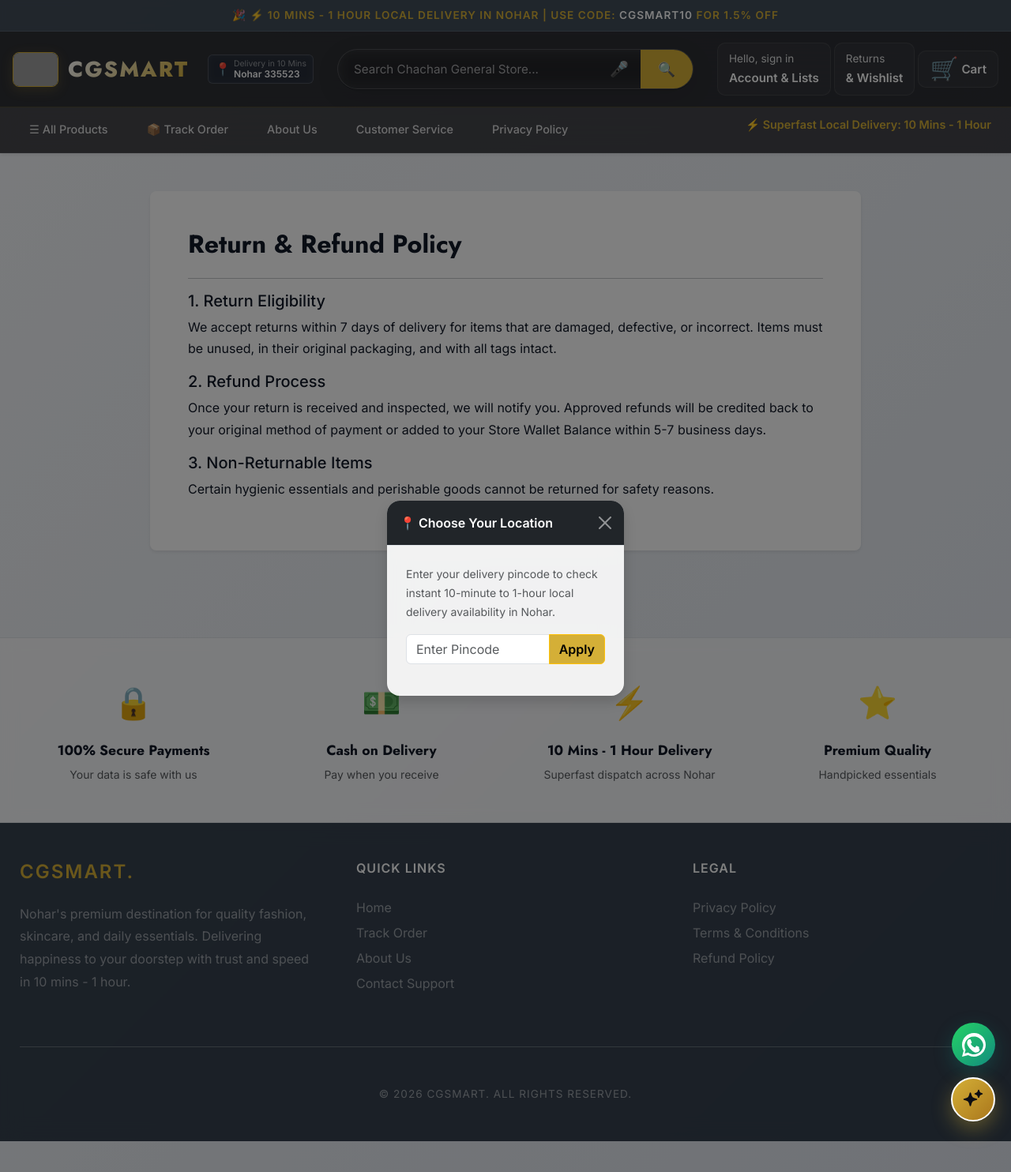
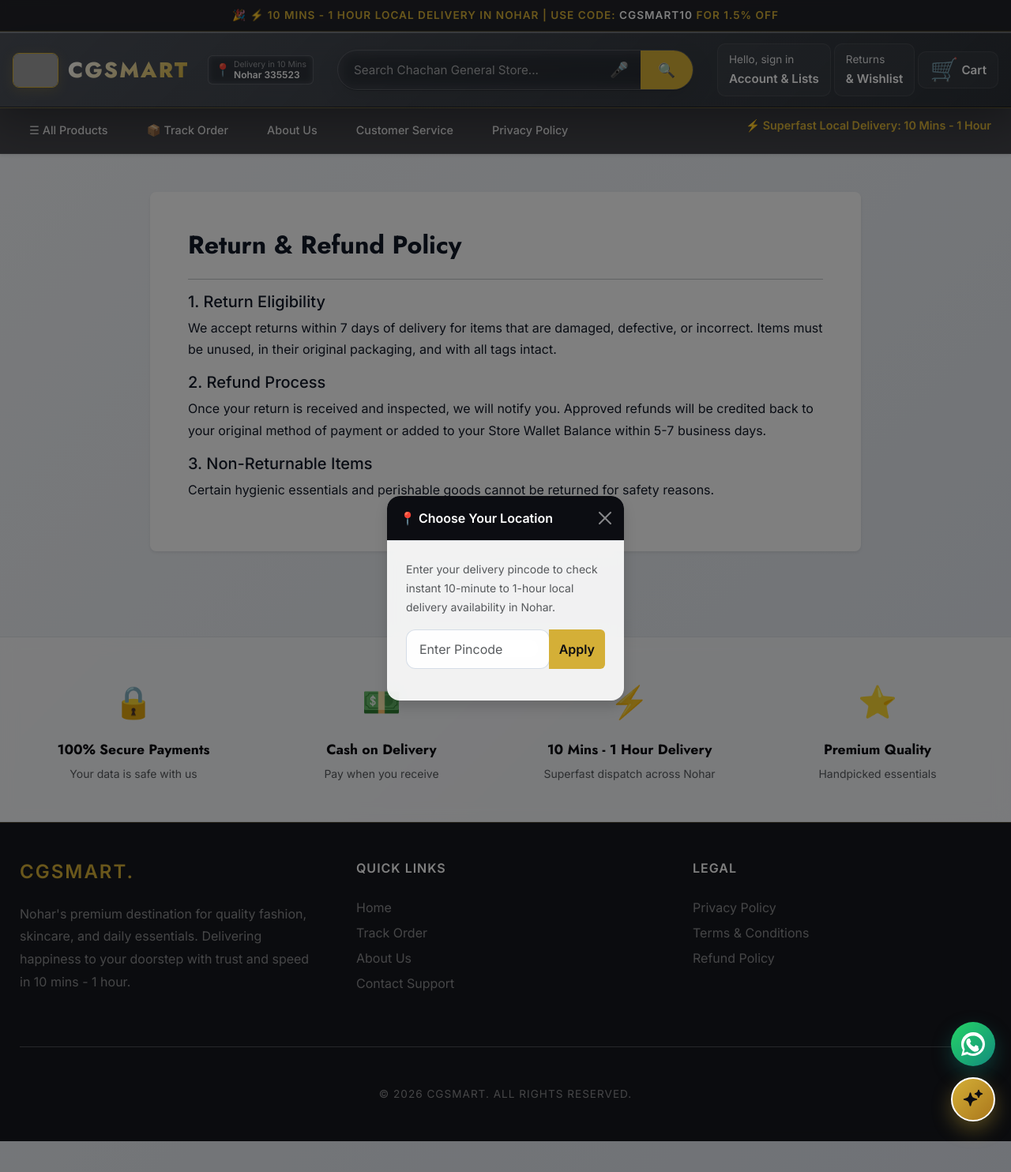
Before and after one commit to pankajchachan2008-rgb/my-online-store, a Django app: page /refund-policy/ in a window 1280 px wide, after a click that opens the changed part. Shown: the top 1484 px of the page at 79% size. Run offline with Django 5.2, Linux system fonts and the light colour scheme; grey boxes are pictures that could not be loaded.

Commit message:
new base code styel

```diff
--- a/products/templates/base.html
+++ b/products/templates/base.html
@@ -22,7 +22,7 @@
 
     <!-- 🌟 PWA & Theme Colors -->
     <link rel="manifest" href="/manifest.json">
-    <meta name="theme-color" content="#232F3E">
+    <meta name="theme-color" content="#0c0d12">
     <link rel="apple-touch-icon" href="https://res.cloudinary.com/mqge4pqj/image/upload/v1784787760/cgs_copy_ppnqnx.jpg">
 
     <!-- Bootstrap CSS -->
@@ -40,8 +40,8 @@
             --primary-luxury: #0c0d12;
             --accent-gold: #D4AF37;
             --accent-champagne: #F3E5AB;
-        --glass-surface: rgba(255, 255, 255, 0.65);
-        --glass-border: rgba(255, 255, 255, 0.8);
+            --glass-surface: rgba(255, 255, 255, 0.7);
+            --glass-border: rgba(255, 255, 255, 0.9);
         }
 
         /* 🌟 TRUE LUXURY CRYSTAL GLASS BACKGROUND */
@@ -58,15 +58,25 @@
             overflow-x: hidden;
         }
 
-    /* 💎 HIGH-END BOUTIQUE NAVBAR */
+        /* 💎 REAL 3D CRYSTAL GLASS NAVBAR */
         .premium-navbar {
-        background-color: rgba(12, 13, 18, 0.85) !important;
-        backdrop-filter: blur(25px);
-        -webkit-backdrop-filter: blur(25px);
+            background: linear-gradient(
+                135deg,
+                rgba(20, 25, 35, 0.75) 0%,
+                rgba(10, 14, 20, 0.85) 100%
+            ) !important;
+            backdrop-filter: blur(30px) saturate(200%);
+            -webkit-backdrop-filter: blur(30px) saturate(200%);
             padding: 14px 0;
             color: white;
             z-index: 1040;
-        border-bottom: 1px solid rgba(212, 175, 55, 0.2);
+            border-top: 1px solid rgba(255, 255, 255, 0.3);
+            border-bottom: 1px solid rgba(212, 175, 55, 0.3);
+            box-shadow:
+                0 20px 40px rgba(0, 0, 0, 0.4),
+                inset 0 1px 0 0 rgba(255, 255, 255, 0.25),
+                inset 0 -1px 0 0 rgba(0, 0, 0, 0.5);
+            transition: all 0.4s ease;
         }
 
         .brand-container {
@@ -239,6 +249,86 @@
 
         @media (max-width: 991px) { body { padding-bottom: 90px; } }
 
+        /* 💎 GLOBAL CRYSTAL CARDS, TABLES & CONTAINERS */
+        .crystal-card, .card, .product-card {
+            background: rgba(255, 255, 255, 0.7) !important;
+            backdrop-filter: blur(25px) saturate(180%) !important;
+            -webkit-backdrop-filter: blur(25px) saturate(180%) !important;
+            border: 1px solid rgba(255, 255, 255, 0.9) !important;
+            border-radius: 20px !important;
+            box-shadow: 0 20px 40px rgba(0, 0, 0, 0.06), inset 0 1px 0 0 rgba(255, 255, 255, 0.8) !important;
+            transition: all 0.4s cubic-bezier(0.165, 0.84, 0.44, 1) !important;
+            color: #0f172a !important;
+        }
+
+        .crystal-card:hover, .card:hover, .product-card:hover {
+            transform: translateY(-6px);
+            border-color: rgba(212, 175, 55, 0.4) !important;
+            box-shadow: 0 30px 60px rgba(0, 0, 0, 0.1), 0 0 25px rgba(212, 175, 55, 0.15) !important;
+        }
+
+        .product-detail-container {
+            background: rgba(255, 255, 255, 0.75);
+            backdrop-filter: blur(30px);
+            -webkit-backdrop-filter: blur(30px);
+            border: 1px solid rgba(255, 255, 255, 0.95);
+            border-radius: 24px;
+            padding: 30px;
+            box-shadow: 0 25px 50px rgba(0, 0, 0, 0.08);
+        }
+
+        .table {
+            background: rgba(255, 255, 255, 0.65) !important;
+            backdrop-filter: blur(20px);
+            -webkit-backdrop-filter: blur(20px);
+            border-radius: 16px;
+            border: 1px solid rgba(255, 255, 255, 0.8) !important;
+            overflow: hidden;
+        }
+
+        .table th, .table td {
+            background: transparent !important;
+            color: #0f172a !important;
+            border-color: rgba(0, 0, 0, 0.05) !important;
+            vertical-align: middle;
+        }
+
+        /* 🌟 LUXURY BUTTONS */
+        .btn-primary, .btn-warning, .add-to-cart-ajax, .buy-now-btn {
+            background: linear-gradient(135deg, #0c0d12 0%, #1f2430 100%) !important;
+            color: #ffffff !important;
+            border: 1px solid rgba(212, 175, 55, 0.3) !important;
+            border-radius: 12px !important;
+            font-weight: 600 !important;
+            padding: 12px 24px !important;
+            box-shadow: 0 10px 20px rgba(12, 13, 18, 0.15) !important;
+            transition: all 0.3s ease !important;
+        }
+
+        .btn-primary:hover, .btn-warning:hover, .add-to-cart-ajax:hover, .buy-now-btn:hover {
+            background: linear-gradient(135deg, #1f2430 0%, #0c0d12 100%) !important;
+            border-color: #D4AF37 !important;
+            box-shadow: 0 15px 30px rgba(212, 175, 55, 0.3) !important;
+            transform: translateY(-2px);
+        }
+
+        /* 🌟 FORM INPUTS */
+        input.form-control, select.form-select, textarea.form-control {
+            background: rgba(255, 255, 255, 0.8) !important;
+            backdrop-filter: blur(10px);
+            border: 1px solid rgba(203, 213, 225, 0.8) !important;
+            border-radius: 12px !important;
+            padding: 12px 16px !important;
+            color: #0f172a !important;
+            transition: all 0.3s ease;
+        }
+
+        input.form-control:focus, select.form-select:focus, textarea.form-control:focus {
+            background: #ffffff !important;
+            border-color: #D4AF37 !important;
+            box-shadow: 0 0 0 4px rgba(212, 175, 55, 0.15) !important;
+        }
+
         /* 🤖 LUXURY AI & WHATSAPP WIDGETS */
         .whatsapp-float {
             position: fixed; right: 20px; bottom: 165px; z-index: 1060;
@@ -281,36 +371,16 @@
         .ai-chat-input-area input { flex-grow: 1; border: 1px solid #CBD5E1; border-radius: 30px; padding: 10px 18px; font-size: 0.88rem; outline: none; background: rgba(248, 250, 252, 0.8); }
         .ai-send-btn { background: var(--primary-luxury); color: white; border: none; border-radius: 50%; width: 42px; height: 42px; font-size: 1rem; cursor: pointer; display: flex; align-items: center; justify-content: center; transition: background 0.2s; }
         .ai-send-btn:hover { background: #232F3E; }
-
-        /* 🌟 FLOATING WHATSAPP BUTTON CSS */
-        .whatsapp-float {
-            position: fixed;
-            right: 20px;
-            bottom: 165px;
-            z-index: 1060;
-            width: 55px;
-            height: 55px;
-            border-radius: 50%;
-            background: linear-gradient(135deg, #25D366, #128C7E);
-            display: flex;
-            align-items: center;
-            justify-content: center;
-            box-shadow: 0 8px 24px rgba(18,140,126,0.3);
-            cursor: pointer;
-            transition: transform .18s ease;
-        }
-        .whatsapp-float:hover { transform: translateY(-4px) scale(1.05); }
-        .whatsapp-float svg { width: 30px; height: 30px; fill: #fff; }
     </style>
 </head>
 <body>
 
     <!-- 🌟 TOP ANNOUNCEMENT RIBBON -->
-    <div class="text-center py-2 px-3" style="background-color: rgba(35, 47, 62, 0.85); backdrop-filter: blur(5px); color: var(--accent-gold); font-size: 0.85rem; font-weight: 600; letter-spacing: 1px; z-index: 1050; position: relative; border-bottom: 1px solid rgba(255,255,255,0.1);">
+    <div class="text-center py-2 px-3" style="background-color: rgba(12, 13, 18, 0.9); backdrop-filter: blur(5px); color: var(--accent-gold); font-size: 0.85rem; font-weight: 600; letter-spacing: 1px; z-index: 1050; position: relative; border-bottom: 1px solid rgba(212,175,55,0.2);">
         🎉 ⚡ 10 MINS - 1 HOUR LOCAL DELIVERY IN NOHAR | USE CODE: <span class="text-white">CGSMART10</span> FOR 1.5% OFF
     </div>
 
-    <!-- 💎 AMAZON STYLE HEADER -->
+    <!-- 💎 LUXURY CRYSTAL HEADER -->
     <header class="sticky-top">
         <div class="premium-navbar">
             <div class="container-fluid px-3 d-flex align-items-center justify-content-between mobile-header-block">
@@ -323,8 +393,8 @@
                         <span class="brand-name">CGSMART</span>
                     </a>
 
-                    <!-- 📍 Header Global Pincode / Location Selector (Blinkit Style) -->
-                    <div class="d-none d-md-flex align-items-center text-white ms-3 px-2 py-1 rounded" style="background-color: rgba(55, 65, 81, 0.6); backdrop-filter: blur(5px); cursor: pointer; border: 1px solid rgba(255,255,255,0.15);" data-bs-toggle="modal" data-bs-target="#globalPincodeModal" title="Change Location">
+                    <!-- 📍 Header Global Pincode / Location Selector -->
+                    <div class="d-none d-md-flex align-items-center text-white ms-3 px-2 py-1 rounded" style="background-color: rgba(255, 255, 255, 0.08); backdrop-filter: blur(5px); cursor: pointer; border: 1px solid rgba(255,255,255,0.15);" data-bs-toggle="modal" data-bs-target="#globalPincodeModal" title="Change Location">
                         <span class="fs-6 me-1">📍</span>
                         <div style="line-height: 1.1; font-size: 0.75rem;">
                             <span class="text-white-50 d-block" style="font-size: 0.65rem;">Delivery in 10 Mins</span>
@@ -385,7 +455,7 @@
     <div class="modal fade" id="globalPincodeModal" tabindex="-1" aria-hidden="true">
         <div class="modal-dialog modal-dialog-centered modal-sm">
             <div class="modal-content rounded-4 border-0 shadow" style="background: rgba(255,255,255,0.9); backdrop-filter: blur(15px);">
-                <div class="modal-header bg-dark text-white rounded-top-4 py-3">
+                <div class="modal-header text-white rounded-top-4 py-3" style="background-color: var(--primary-luxury);">
                     <h5 class="modal-title fs-6 fw-bold">📍 Choose Your Location</h5>
                     <button type="button" class="btn-close btn-close-white shadow-none" data-bs-dismiss="modal"></button>
                 </div>
@@ -393,7 +463,7 @@
                     <p class="text-muted small mb-3">Enter your delivery pincode to check instant 10-minute to 1-hour local delivery availability in Nohar.</p>
                     <div class="input-group mb-3">
                         <input type="text" id="globalModalPincode" class="form-control" placeholder="Enter Pincode" maxlength="6">
-                        <button class="btn btn-warning fw-bold" type="button" id="saveGlobalPincodeBtn" style="background-color: var(--accent-gold);">Apply</button>
+                        <button class="btn fw-bold" type="button" id="saveGlobalPincodeBtn" style="background-color: var(--accent-gold); color: #0c0d12;">Apply</button>
                     </div>
                     <div id="globalModalResult" class="small fw-semibold text-center" style="display: none;"></div>
                 </div>
@@ -410,7 +480,7 @@
         <div class="offcanvas-body p-0">
             <div class="d-flex flex-column h-100">
                 <div class="flex-grow-1 mt-2">
-                    <div class="p-3 bg-light border-bottom d-flex align-items-center justify-content-between" data-bs-toggle="modal" data-bs-target="#globalPincodeModal" data-bs-dismiss="offcanvas">
+                    <div class="p-3 bg-light border-bottom d-flex align-items-center justify-content-between" data-bs-toggle="modal" data-bs-target="#globalPincodeModal" data-bs-dismiss="offcanvas" style="cursor: pointer;">
                         <div class="d-flex align-items-center gap-2">
                             <span>📍</span>
                             <span class="fw-bold small">Delivery Location: <span id="mobileSelectedPincode">Nohar 335523</span></span>
@@ -431,7 +501,7 @@
                         <p class="mb-3 fw-bold text-dark fs-5">Hi, {{ user.first_name|default:user.username }}!</p>
                         <a href="{% url 'logout' %}" class="btn btn-outline-danger w-100 fw-bold rounded-3 py-2">Log Out</a>
                     {% else %}
-                        <a href="{% url 'login' %}" class="btn btn-warning w-100 fw-bold rounded-3 py-2 mb-3" style="background-color: var(--accent-gold);">Login to Account</a>
+                        <a href="{% url 'login' %}" class="btn w-100 fw-bold rounded-3 py-2 mb-3" style="background-color: var(--accent-gold); color: #0c0d12;">Login to Account</a>
                         <a href="{% url 'register' %}" class="btn btn-outline-dark w-100 fw-bold rounded-3 py-2">Sign Up</a>
                     {% endif %}
                 </div>
@@ -462,22 +532,22 @@
             <div class="row text-center g-4">
                 <div class="col-md-3">
                     <span class="fs-1 mb-3 d-block">🔒</span>
-                    <h6 class="fw-bold" style="font-family: 'Jost', sans-serif; color: var(--primary-blue); font-size: 1.1rem;">100% Secure Payments</h6>
+                    <h6 class="fw-bold" style="font-family: 'Jost', sans-serif; color: var(--primary-luxury); font-size: 1.1rem;">100% Secure Payments</h6>
                     <p class="small text-muted mb-0">Your data is safe with us</p>
                 </div>
                 <div class="col-md-3">
                     <span class="fs-1 mb-3 d-block">💵</span>
-                    <h6 class="fw-bold" style="font-family: 'Jost', sans-serif; color: var(--primary-blue); font-size: 1.1rem;">Cash on Delivery</h6>
+                    <h6 class="fw-bold" style="font-family: 'Jost', sans-serif; color: var(--primary-luxury); font-size: 1.1rem;">Cash on Delivery</h6>
                     <p class="small text-muted mb-0">Pay when you receive</p>
                 </div>
                 <div class="col-md-3">
                     <span class="fs-1 mb-3 d-block">⚡</span>
-                    <h6 class="fw-bold" style="font-family: 'Jost', sans-serif; color: var(--primary-blue); font-size: 1.1rem;">10 Mins - 1 Hour Delivery</h6>
+                    <h6 class="fw-bold" style="font-family: 'Jost', sans-serif; color: var(--primary-luxury); font-size: 1.1rem;">10 Mins - 1 Hour Delivery</h6>
                     <p class="small text-muted mb-0">Superfast dispatch across Nohar</p>
                 </div>
                 <div class="col-md-3">
                     <span class="fs-1 mb-3 d-block">⭐</span>
-                    <h6 class="fw-bold" style="font-family: 'Jost', sans-serif; color: var(--primary-blue); font-size: 1.1rem;">Premium Quality</h6>
+                    <h6 class="fw-bold" style="font-family: 'Jost', sans-serif; color: var(--primary-luxury); font-size: 1.1rem;">Premium Quality</h6>
                     <p class="small text-muted mb-0">Handpicked essentials</p>
                 </div>
             </div>
@@ -485,7 +555,7 @@
     </div>
 
     <!-- 📄 FOOTER -->
-    <footer class="text-white py-5" style="background-color: rgba(35, 47, 62, 0.9); backdrop-filter: blur(12px); margin-bottom: env(safe-area-inset-bottom);">
+    <footer class="text-white py-5" style="background-color: rgba(12, 13, 18, 0.95); backdrop-filter: blur(12px); margin-bottom: env(safe-area-inset-bottom); border-top: 1px solid rgba(212,175,55,0.2);">
         <div class="container" style="max-width: 1400px; padding: 0 25px;">
             <div class="row g-5">
                 <div class="col-lg-4">
```
Lines whose indentation alone changed are shown as unchanged.
